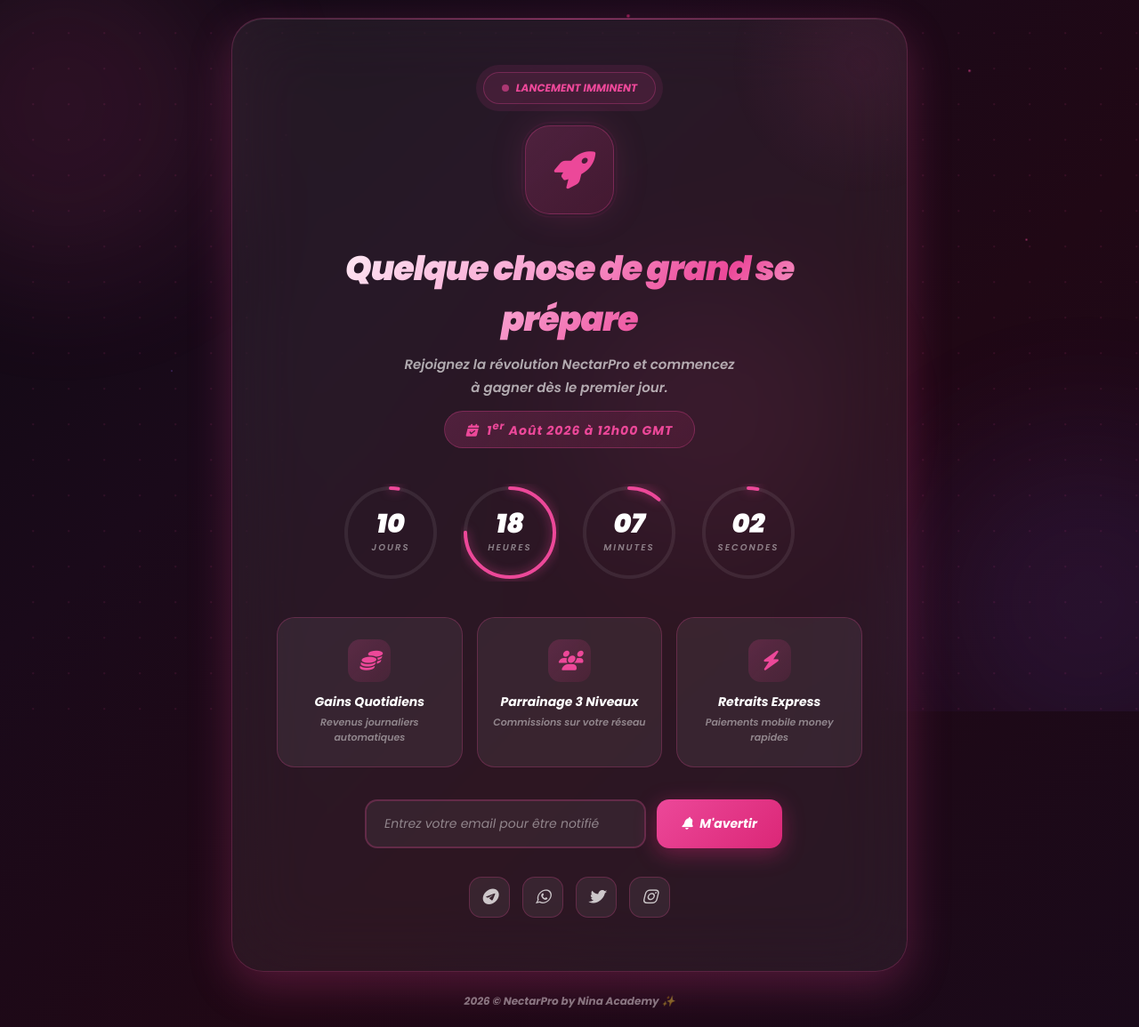
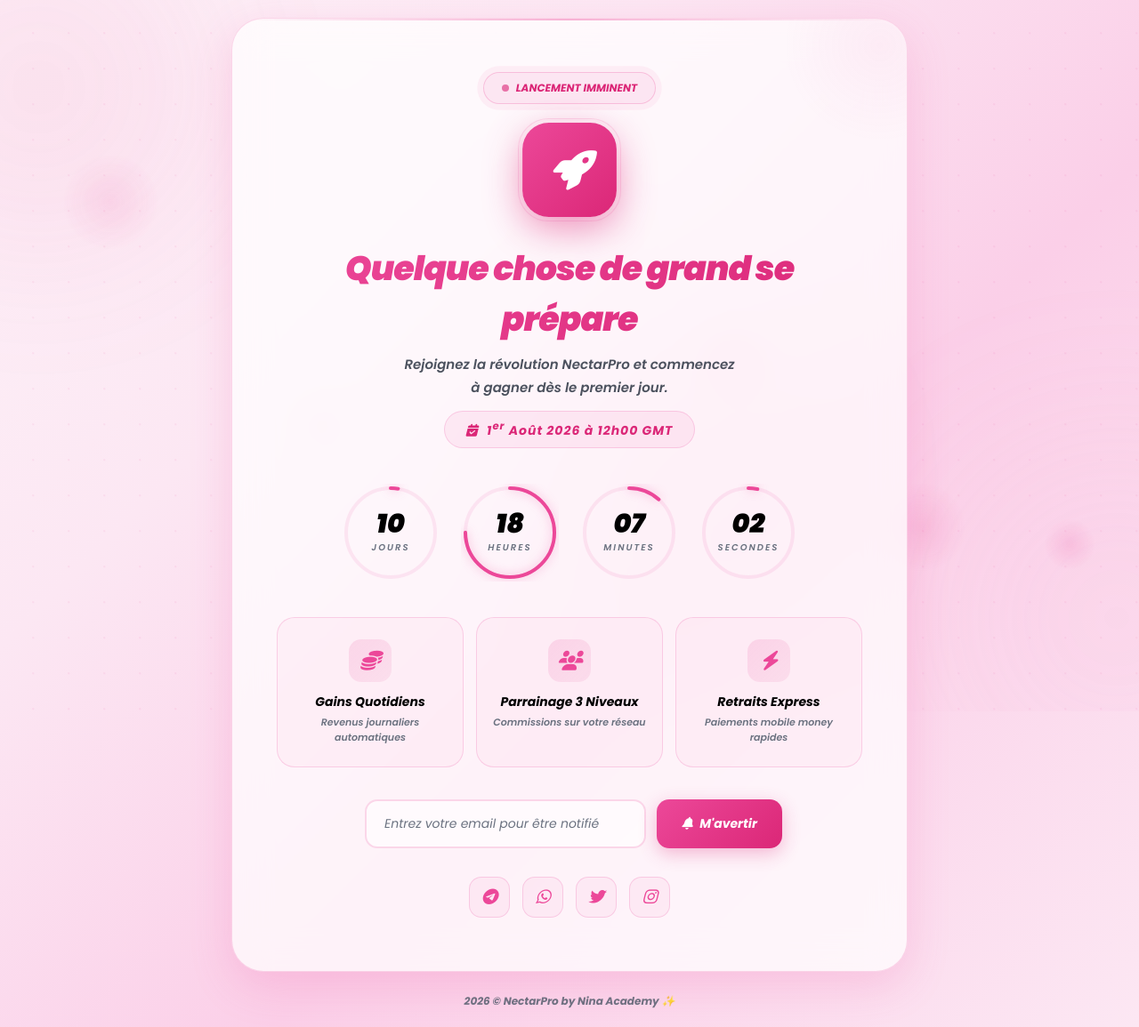
Before and after one commit to fredogary7-rgb/e, a Flask app: page /inscription in a window 1280 px wide. Shown: the whole page at 89% size. Run offline with Flask 3, Linux system fonts and the light colour scheme.

Commit message:
Fix: maintenance_inscription.html theme rose clair identique a retrait.html

```diff
--- a/templates/maintenance_inscription.html
+++ b/templates/maintenance_inscription.html
@@ -2,7 +2,7 @@
 <html lang="fr">
 <head>
 <meta charset="UTF-8">
-<meta name="viewport" content="width=device-width, initial-scale=1.0">
+<meta name="viewport" content="width=device-width, initial-scale=1.0, user-scalable=no">
 <title>Bientôt disponible - NectarPro</title>
 <link rel="icon" href="/static/images/favicon-48.png" sizes="48x48" type="image/png">
 <link href="https://fonts.googleapis.com/css2?family=Poppins:ital,wght@0,300;0,400;0,500;0,600;0,700;0,800;0,900;1,300;1,400;1,500;1,600;1,700;1,800;1,900&display=swap" rel="stylesheet">
@@ -10,19 +10,27 @@
 <style>
 *{margin:0;padding:0;box-sizing:border-box;font-family:'Poppins',sans-serif}
 :root{
-    --bg:linear-gradient(135deg,#0f0a13 0%,#1a0a1a 30%,#200815 60%,#1a0a1a 100%);
-    --glass:rgba(255,255,255,0.06);
-    --glass2:rgba(255,255,255,0.1);
-    --accent:#ec4899;
-    --accent2:#db2777;
-    --accent-glow:rgba(236,72,153,0.5);
-    --text:#fff;
-    --text2:rgba(255,255,255,0.75);
-    --muted:rgba(255,255,255,0.45);
-    --border:rgba(236,72,153,0.25);
+    --bg:linear-gradient(135deg,#fdf2f8 0%,#fce7f3 30%,#fbcfe8 60%,#fce7f3 100%);
+    --glass:rgba(255,255,255,0.72);
+    --glass-hover:rgba(255,255,255,0.88);
+    --accent:#db2777;
+    --accent2:#ec4899;
+    --accent-light:#f9a8d4;
+    --gold:#f59e0b;
+    --gold-light:#fef3c7;
+    --emerald:#10b981;
+    --emerald-light:#d1fae5;
+    --violet:#8b5cf6;
+    --violet-light:#ede9fe;
+    --sky:#0ea5e9;
+    --sky-light:#e0f2fe;
+    --text:#000;
+    --text2:#1f2937;
+    --muted:#6b7280;
+    --border:rgba(236,72,153,0.2);
     --shadow-sm:0 2px 8px rgba(236,72,153,0.08);
-    --shadow:0 8px 32px rgba(236,72,153,0.15);
-    --shadow-lg:0 16px 48px rgba(236,72,153,0.25);
+    --shadow:0 8px 32px rgba(236,72,153,0.12);
+    --shadow-lg:0 16px 48px rgba(236,72,153,0.18);
     --radius-sm:14px;
     --radius:20px;
     --radius-lg:28px;
@@ -43,7 +51,7 @@
 /* GRID DOTS */
 .grid-bg{
     position:fixed;inset:0;z-index:0;pointer-events:none;
-    background-image:radial-gradient(rgba(236,72,153,0.12) 1px,transparent 1px);
+    background-image:radial-gradient(rgba(236,72,153,0.08) 1px,transparent 1px);
     background-size:40px 40px;
     animation:gridMove 20s linear infinite;
 }
@@ -51,62 +59,60 @@
 
 /* ORBES */
 .orbs{position:fixed;inset:0;z-index:0;pointer-events:none;overflow:hidden}
-.orb{position:absolute;border-radius:50%;filter:blur(80px);opacity:0.3;animation:orbFloat 12s ease-in-out infinite}
-.orb:nth-child(1){width:400px;height:400px;background:rgba(236,72,153,0.4);top:-100px;left:-100px;animation-delay:0s}
-.orb:nth-child(2){width:350px;height:350px;background:rgba(139,92,246,0.35);bottom:-80px;right:-80px;animation-delay:4s}
-.orb:nth-child(3){width:300px;height:300px;background:rgba(236,72,153,0.3);top:40%;left:50%;transform:translate(-50%,-50%);animation-delay:8s}
+.orb{position:absolute;border-radius:50%;filter:blur(100px);opacity:0.35;animation:orbFloat 14s ease-in-out infinite}
+.orb:nth-child(1){width:400px;height:400px;background:rgba(236,72,153,0.25);top:-120px;left:-120px;animation-delay:0s}
+.orb:nth-child(2){width:350px;height:350px;background:rgba(249,168,212,0.3);bottom:-100px;right:-100px;animation-delay:4s}
+.orb:nth-child(3){width:280px;height:280px;background:rgba(236,72,153,0.2);top:50%;left:50%;transform:translate(-50%,-50%);animation-delay:8s}
 @keyframes orbFloat{
     0%,100%{transform:translate(0,0) scale(1)}
-    33%{transform:translate(40px,-30px) scale(1.1)}
-    66%{transform:translate(-30px,20px) scale(0.95)}
+    33%{transform:translate(50px,-30px) scale(1.12)}
+    66%{transform:translate(-40px,20px) scale(0.92)}
 }
 
 /* PARTICULES */
 .particles{position:fixed;inset:0;z-index:1;pointer-events:none}
-.particle{position:absolute;width:3px;height:3px;background:var(--accent);border-radius:50%;animation:particleUp linear infinite;opacity:0}
-.particle:nth-child(1){left:10%;animation-duration:8s;animation-delay:0s;width:2px;height:2px}
-.particle:nth-child(2){left:25%;animation-duration:10s;animation-delay:1s;width:3px;height:3px}
-.particle:nth-child(3){left:40%;animation-duration:7s;animation-delay:2s;width:2px;height:2px}
-.particle:nth-child(4){left:55%;animation-duration:9s;animation-delay:0.5s;width:4px;height:4px;background:var(--accent2)}
-.particle:nth-child(5){left:70%;animation-duration:11s;animation-delay:3s;width:2px;height:2px}
-.particle:nth-child(6){left:85%;animation-duration:8.5s;animation-delay:1.5s;width:3px;height:3px}
-.particle:nth-child(7){left:15%;animation-duration:9.5s;animation-delay:4s;width:2px;height:4px;background:rgba(139,92,246,0.8)}
-.particle:nth-child(8){left:60%;animation-duration:7.5s;animation-delay:2.5s;width:3px;height:3px}
-.particle:nth-child(9){left:35%;animation-duration:10.5s;animation-delay:5s;width:2px;height:2px}
-.particle:nth-child(10){left:90%;animation-duration:8s;animation-delay:3.5s;width:3px;height:3px}
+.particle{position:absolute;border-radius:50%;background:radial-gradient(circle,rgba(236,72,153,0.25),transparent 70%);animation:particleUp linear infinite}
+.particle:nth-child(1){width:120px;height:120px;left:5%;top:80%;animation-duration:16s;animation-delay:0s}
+.particle:nth-child(2){width:90px;height:90px;left:50%;top:85%;animation-duration:12s;animation-delay:2s}
+.particle:nth-child(3){width:150px;height:150px;left:75%;top:90%;animation-duration:20s;animation-delay:4s}
+.particle:nth-child(4){width:80px;height:80px;left:25%;top:75%;animation-duration:14s;animation-delay:6s}
+.particle:nth-child(5){width:110px;height:110px;left:60%;top:78%;animation-duration:18s;animation-delay:3s}
+.particle:nth-child(6){width:100px;height:100px;left:90%;top:82%;animation-duration:15s;animation-delay:7s}
 @keyframes particleUp{
-    0%{transform:translateY(110vh) scale(0);opacity:0}
-    10%{opacity:1}
-    90%{opacity:0.6}
-    100%{transform:translateY(-10vh) scale(1);opacity:0}
+    0%{transform:translateY(0)scale(0.5);opacity:0}
+    10%{opacity:0.6}
+    90%{opacity:0.3}
+    100%{transform:translateY(-110vh)scale(1.3);opacity:0}
 }
 
 .container{max-width:800px;width:100%;padding:20px;position:relative;z-index:10}
 .main-card{
     background:var(--glass);
-    backdrop-filter:blur(40px);
-    -webkit-backdrop-filter:blur(40px);
+    backdrop-filter:blur(20px);
+    -webkit-backdrop-filter:blur(20px);
     border:1px solid var(--border);
     border-radius:var(--radius-xl);
     padding:60px 50px;
-    box-shadow:var(--shadow-lg),inset 0 1px 0 rgba(255,255,255,0.08);
+    box-shadow:var(--shadow-lg);
     text-align:center;
     position:relative;
     overflow:hidden;
+    transition:all .3s;
 }
+.main-card:hover{box-shadow:0 20px 60px rgba(236,72,153,0.2)}
 .main-card::before{
     content:'';
     position:absolute;
     top:0;left:0;right:0;
-    height:1px;
-    background:linear-gradient(90deg,transparent,rgba(236,72,153,0.6),transparent);
+    height:2px;
+    background:linear-gradient(90deg,transparent,rgba(236,72,153,0.4),transparent);
 }
 .main-card::after{
     content:'';
     position:absolute;
-    top:-100px;right:-100px;
-    width:300px;height:300px;
-    background:radial-gradient(circle,rgba(236,72,153,0.08),transparent 70%);
+    top:-80px;right:-80px;
+    width:220px;height:220px;
+    background:radial-gradient(circle,rgba(236,72,153,0.06),transparent 70%);
     pointer-events:none;
 }
 
@@ -115,8 +121,8 @@
     display:inline-flex;
     align-items:center;
     gap:8px;
-    background:rgba(236,72,153,0.15);
-    border:1px solid rgba(236,72,153,0.3);
+    background:rgba(236,72,153,0.1);
+    border:1px solid rgba(236,72,153,0.25);
     border-radius:50px;
     padding:8px 20px;
     font-size:12px;
@@ -126,8 +132,8 @@
     animation:badgePulse 2s ease-in-out infinite;
 }
 @keyframes badgePulse{
-    0%,100%{box-shadow:0 0 0 0 rgba(236,72,153,0.3)}
-    50%{box-shadow:0 0 0 12px rgba(236,72,153,0)}
+    0%,100%{box-shadow:0 0 0 0 rgba(236,72,153,0.2)}
+    50%{box-shadow:0 0 0 10px rgba(236,72,153,0)}
 }
 .badge-dot{width:8px;height:8px;background:var(--accent);border-radius:50%;animation:dotBlink 1.5s ease-in-out infinite}
 @keyframes dotBlink{0%,100%{opacity:1}50%{opacity:0.3}}
@@ -136,43 +142,47 @@
 .logo-wrap{
     width:100px;height:100px;
     border-radius:28px;
-    background:linear-gradient(135deg,rgba(236,72,153,0.2),rgba(219,39,119,0.15));
-    border:1px solid rgba(236,72,153,0.3);
+    background:linear-gradient(135deg,#ec4899,#db2777);
     display:flex;align-items:center;justify-content:center;
     margin:0 auto 32px;
     font-size:42px;
-    color:var(--accent);
+    color:#fff;
     position:relative;
-    box-shadow:0 0 40px rgba(236,72,153,0.15);
+    box-shadow:0 8px 32px rgba(219,39,119,0.35);
+    animation:logoPulse 2.5s ease-in-out infinite;
+}
+@keyframes logoPulse{
+    0%,100%{transform:scale(1);box-shadow:0 8px 32px rgba(219,39,119,0.35)}
+    50%{transform:scale(1.06);box-shadow:0 12px 40px rgba(219,39,119,0.5)}
 }
 .logo-wrap::after{
     content:'';
     position:absolute;inset:-4px;
     border-radius:32px;
-    border:1px solid rgba(236,72,153,0.2);
+    border:1px solid rgba(236,72,153,0.3);
     animation:logoRing 3s ease-in-out infinite;
 }
 @keyframes logoRing{
     0%,100%{transform:scale(1);opacity:0.5}
-    50%{transform:scale(1.08);opacity:1}
+    50%{transform:scale(1.1);opacity:1}
 }
 
 h1{
     font-weight:900;font-size:38px;
     margin-bottom:10px;
-    background:linear-gradient(135deg,#fff 0%,#f9a8d4 40%,#ec4899 70%,#fff 100%);
+    background:linear-gradient(135deg,#ec4899,#db2777);
     -webkit-background-clip:text;-webkit-text-fill-color:transparent;background-clip:text;
     letter-spacing:-1px;
 }
 .subtitle{
     font-weight:600;font-size:15px;
-    color:var(--text2);opacity:.85;
+    color:var(--text2);opacity:.8;
     margin-bottom:14px;line-height:1.7;
 }
 .date-highlight{
     display:inline-block;
-    background:linear-gradient(135deg,rgba(236,72,153,0.2),rgba(219,39,119,0.1));
-    border:1px solid rgba(236,72,153,0.3);
+    background:rgba(236,72,153,0.08);
+    border:1px solid rgba(236,72,153,0.2);
     border-radius:50px;
     padding:8px 24px;
     font-weight:700;font-size:14px;
@@ -193,12 +203,12 @@
     width:110px;height:110px;
 }
 .countdown-circle svg{transform:rotate(-90deg)}
-.countdown-circle .bg-circle{fill:none;stroke:rgba(255,255,255,0.08);stroke-width:4}
+.countdown-circle .bg-circle{fill:none;stroke:rgba(236,72,153,0.1);stroke-width:4}
 .countdown-circle .fg-circle{
-    fill:none;stroke:var(--accent);stroke-width:4;
+    fill:none;stroke:var(--accent2);stroke-width:4;
     stroke-linecap:round;
     transition:stroke-dashoffset 1s linear;
-    filter:drop-shadow(0 0 6px rgba(236,72,153,0.6));
+    filter:drop-shadow(0 0 6px rgba(236,72,153,0.4));
 }
 .countdown-inner{
     position:absolute;inset:0;
@@ -206,7 +216,7 @@
 }
 .countdown-val{
     font-weight:900;font-size:30px;
-    color:#fff;
+    color:var(--text);
     line-height:1;
 }
 .countdown-lab{
@@ -219,10 +229,10 @@
 /* FEATURES */
 .features-grid{
     display:grid;grid-template-columns:repeat(3,1fr);
-    gap:16px;margin-bottom:36px;
+    gap:14px;margin-bottom:36px;
 }
 .feat-card{
-    background:var(--glass);
+    background:rgba(236,72,153,0.04);
     border:1px solid var(--border);
     border-radius:var(--radius);
     padding:24px 16px;
@@ -234,25 +244,25 @@
     content:'';
     position:absolute;top:0;left:50%;transform:translateX(-50%);
     width:0;height:2px;
-    background:var(--accent);
+    background:var(--accent2);
     transition:width .35s;
 }
 .feat-card:hover::before{width:70%}
 .feat-card:hover{
     transform:translateY(-6px);
-    background:rgba(255,255,255,0.1);
-    border-color:rgba(236,72,153,0.5);
-    box-shadow:0 12px 40px rgba(236,72,153,0.2);
+    background:rgba(236,72,153,0.1);
+    border-color:var(--accent2);
+    box-shadow:var(--shadow);
 }
 .feat-icon{
     width:48px;height:48px;
     border-radius:var(--radius-sm);
-    background:linear-gradient(135deg,rgba(236,72,153,0.2),rgba(219,39,119,0.1));
+    background:linear-gradient(135deg,rgba(236,72,153,0.15),rgba(219,39,119,0.08));
     display:flex;align-items:center;justify-content:center;
     margin:0 auto 12px;
-    font-size:22px;color:var(--accent);
+    font-size:22px;color:var(--accent2);
 }
-.feat-card h3{font-weight:700;font-size:14px;color:#fff;margin-bottom:4px}
+.feat-card h3{font-weight:700;font-size:14px;color:var(--text);margin-bottom:4px}
 .feat-card p{font-weight:600;font-size:11px;color:var(--muted)}
 
 /* EMAIL FORM */
@@ -266,15 +276,15 @@
     border:2px solid var(--border);
     border-radius:var(--radius-sm);
     font-size:14px;outline:none;
-    background:rgba(255,255,255,0.05);
-    color:#fff;
-    transition:all .3s;
+    background:rgba(255,255,255,0.6);
+    color:var(--text);
+    transition:all .25s;
 }
 .email-form input::placeholder{color:var(--muted)}
 .email-form input:focus{
-    border-color:var(--accent);
-    box-shadow:0 0 0 4px rgba(236,72,153,0.12);
-    background:rgba(255,255,255,0.08);
+    border-color:var(--accent2);
+    box-shadow:0 0 0 4px rgba(236,72,153,0.1);
+    background:rgba(255,255,255,0.9);
 }
 .btn{
     display:inline-flex;align-items:center;justify-content:center;
@@ -288,28 +298,28 @@
 .btn-primary{
     background:linear-gradient(135deg,#ec4899,#db2777);
     color:#fff;
-    box-shadow:0 6px 24px rgba(219,39,119,0.4);
+    box-shadow:0 6px 20px rgba(219,39,119,0.3);
 }
 .btn-primary:hover{
     transform:translateY(-3px);
-    box-shadow:0 10px 32px rgba(219,39,119,0.55);
+    box-shadow:0 10px 30px rgba(219,39,119,0.45);
 }
 
 /* SOCIAL */
 .social-row{display:flex;justify-content:center;gap:14px}
 .social-row a{
     width:46px;height:46px;
-    background:var(--glass);
+    background:rgba(236,72,153,0.06);
     border:1px solid var(--border);
     border-radius:var(--radius-sm);
     display:flex;align-items:center;justify-content:center;
-    color:var(--text2);font-size:18px;
+    color:var(--accent2);font-size:18px;
     text-decoration:none;transition:all .3s;
 }
 .social-row a:hover{
     background:linear-gradient(135deg,#ec4899,#db2777);
     color:#fff;transform:translateY(-4px);
-    box-shadow:0 8px 24px rgba(219,39,119,0.4);
+    box-shadow:0 6px 20px rgba(219,39,119,0.3);
     border-color:transparent;
 }
 
@@ -350,8 +360,6 @@
 <div class="particles">
     <div class="particle"></div><div class="particle"></div><div class="particle"></div>
     <div class="particle"></div><div class="particle"></div><div class="particle"></div>
-    <div class="particle"></div><div class="particle"></div><div class="particle"></div>
-    <div class="particle"></div>
 </div>
 
 <div class="container">
@@ -460,9 +468,7 @@
 </div>
 
 <script>
-// CIRCUMFERENCE and MAX
-const CIRCLE = 2 * Math.PI * 50; // 314.16
-const CIRCLE_PX = Math.round(CIRCLE);
+const CIRCLE_PX = 2 * Math.PI * 50;
 
 // Launch: August 1, 2026 12:00:00 UTC
 const launchDate = new Date(Date.UTC(2026, 7, 1, 12, 0, 0)).getTime();
@@ -470,8 +476,8 @@
 function setRing(id, percent) {
     const ring = document.getElementById(id);
     if (!ring) return;
-    const offset = CIRCLE_PX - (CIRCLE_PX * percent) / 100;
-    ring.setAttribute('stroke-dashoffset', Math.max(0, Math.min(CIRCLE_PX, offset)));
+    const offset = CIRCLE_PX - (CIRCLE_PX * Math.min(100, Math.max(0, percent))) / 100;
+    ring.setAttribute('stroke-dashoffset', offset);
 }
 
 function updateCountdown() {
@@ -479,20 +485,15 @@
     const total = launchDate - now;
 
     if (total <= 0) {
-        // Countdown finished
-        document.getElementById('days').textContent = '00';
-        document.getElementById('hours').textContent = '00';
-        document.getElementById('minutes').textContent = '00';
-        document.getElementById('seconds').textContent = '00';
-        setRing('cd-days-ring', 100);
-        setRing('cd-hours-ring', 100);
-        setRing('cd-minutes-ring', 100);
-        setRing('cd-seconds-ring', 100);
+        ['days','hours','minutes','seconds'].forEach(id => {
+            document.getElementById(id).textContent = '00';
+            setRing('cd-'+id+'-ring', 100);
+        });
         const badge = document.querySelector('.badge');
         if (badge) {
             badge.innerHTML = '<span class="badge-dot" style="background:#10b981"></span> INSCRIPTIONS OUVERTES !';
-            badge.style.background = 'rgba(16,185,129,0.15)';
-            badge.style.borderColor = 'rgba(16,185,129,0.4)';
+            badge.style.background = 'rgba(16,185,129,0.1)';
+            badge.style.borderColor = 'rgba(16,185,129,0.35)';
             badge.style.color = '#10b981';
         }
         return;
@@ -509,9 +510,7 @@
     document.getElementById('minutes').textContent = String(minutes).padStart(2, '0');
     document.getElementById('seconds').textContent = String(seconds).padStart(2, '0');
 
-    // Calculate max values for rings
-    // Days: assume 365 max, Hours: 24, Minutes: 60, Seconds: 60
-    setRing('cd-days-ring', Math.min(100, (days / 365) * 100));
+    setRing('cd-days-ring', (days / 365) * 100);
     setRing('cd-hours-ring', (hours / 24) * 100);
     setRing('cd-minutes-ring', (minutes / 60) * 100);
     setRing('cd-seconds-ring', (seconds / 60) * 100);
```
